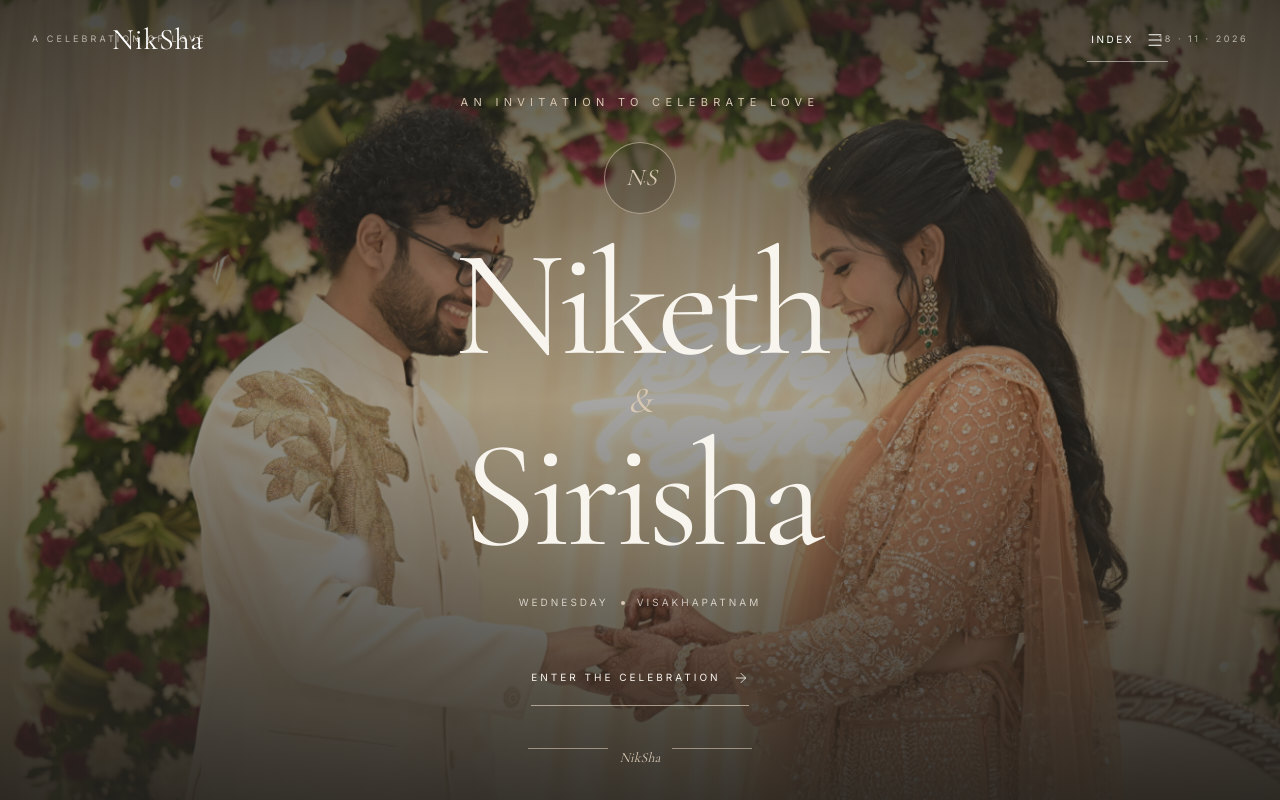
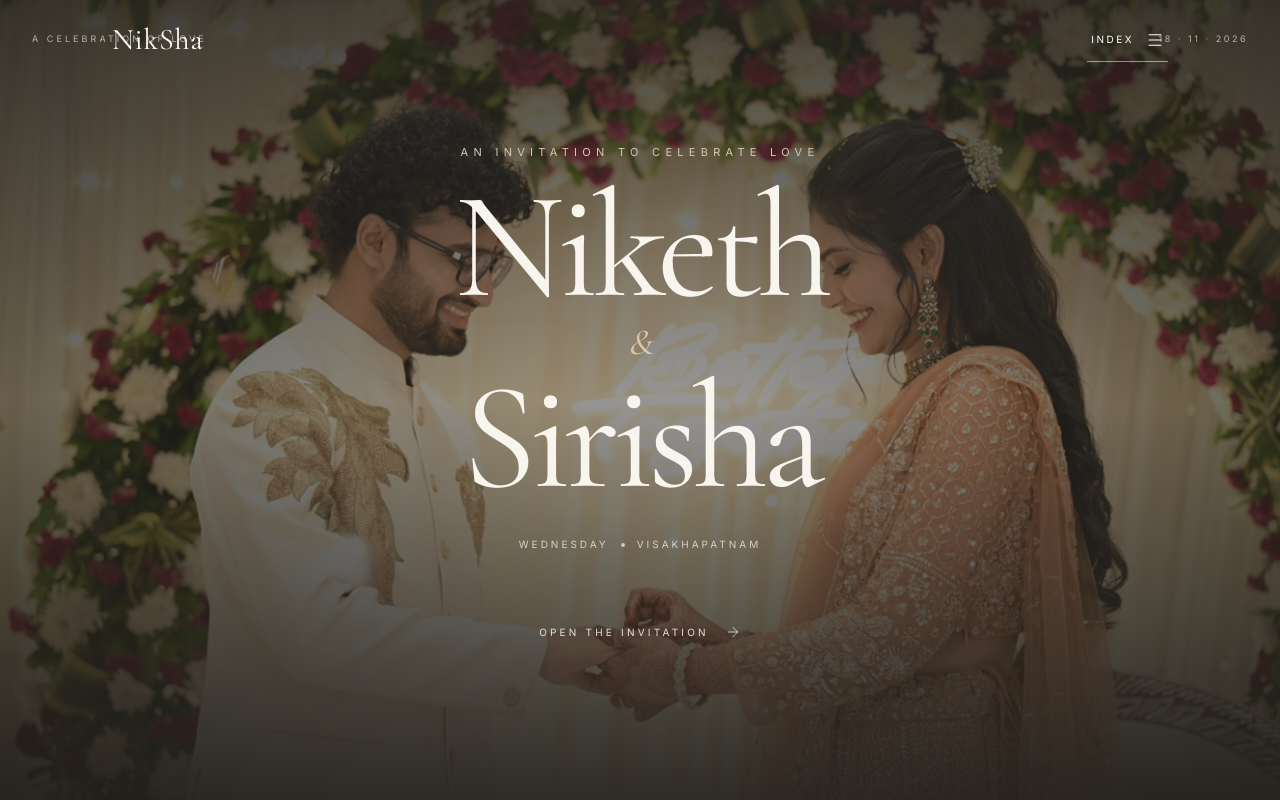
Before and after one commit to NikethVelala/NikSha, a Next.js app: page / in a window 1280 px wide. Shown: the top 800 px of the page. Built offline with nearby package versions, Linux system fonts and the light colour scheme.

Commit message:
Redesign opening as a cinematic wax-seal envelope reveal

```diff
--- a/components/Hero/Hero.tsx
+++ b/components/Hero/Hero.tsx
@@ -2,51 +2,33 @@
 
 import Image from "next/image";
 import { AnimatePresence, motion } from "framer-motion";
-import { ArrowRight, X } from "lucide-react";
-import { useEffect, useRef, useState } from "react";
+import { ArrowRight } from "lucide-react";
+import { useEffect, useState } from "react";
 import { wedding } from "@/data/wedding";
 
 export default function Hero() {
-  const [stage, setStage] = useState<"cover" | "opening">("cover");
-  const [showInvitation, setShowInvitation] = useState(false);
-  const revealTimer = useRef<number | null>(null);
+  const [stage, setStage] = useState<"cover" | "opening" | "done">("cover");
+  const [sealOpened, setSealOpened] = useState(false);
   const groom = wedding.couple.groom;
   const bride = wedding.couple.bride;
 
   useEffect(() => {
-    if (!showInvitation) return;
-    const previousOverflow = document.body.style.overflow;
-    document.body.style.overflow = "hidden";
-    return () => {
-      document.body.style.overflow = previousOverflow;
-    };
-  }, [showInvitation]);
+    if (!sealOpened) return;
 
-  useEffect(() => {
-    return () => {
-      if (revealTimer.current) window.clearTimeout(revealTimer.current);
-    };
-  }, []);
+    const timer = window.setTimeout(() => {
+      setStage("done");
+      window.setTimeout(() => {
+        document.getElementById("welcome")?.scrollIntoView({ behavior: "smooth", block: "start" });
+      }, 120);
+    }, 2850);
 
-  const enterCelebration = () => {
-    if (revealTimer.current) window.clearTimeout(revealTimer.current);
+    return () => window.clearTimeout(timer);
+  }, [sealOpened]);
+
+  const openInvitation = () => {
+    if (stage !== "cover") return;
     setStage("opening");
-    setShowInvitation(false);
-
-    // Give the opening card enough time to be read before the invitation arrives.
-    revealTimer.current = window.setTimeout(() => setShowInvitation(true), 3600);
-  };
-
-  const closeInvitation = () => {
-    if (revealTimer.current) window.clearTimeout(revealTimer.current);
-    setShowInvitation(false);
-    setStage("cover");
-  };
-
-  const enterInvitation = () => {
-    setShowInvitation(false);
-    setStage("cover");
-    window.setTimeout(() => document.getElementById("welcome")?.scrollIntoView({ behavior: "smooth" }), 80);
+    window.setTimeout(() => setSealOpened(true), 450);
   };
 
   return (
@@ -60,9 +42,9 @@ export default function Hero() {
         className="object-cover object-[center_35%] sm:object-center"
       />
 
-      <div className="absolute inset-0 bg-charcoal/35" />
-      <div className="absolute inset-0 bg-gradient-to-b from-charcoal/60 via-charcoal/10 to-charcoal/85" />
-      <div className="absolute inset-0 bg-[radial-gradient(circle_at_center,transparent_20%,rgba(20,20,18,0.34)_100%)]" />
+      <div className="absolute inset-0 bg-charcoal/40" />
+      <div className="absolute inset-0 bg-gradient-to-b from-charcoal/65 via-charcoal/15 to-charcoal/90" />
+      <div className="absolute inset-0 bg-[radial-gradient(circle_at_center,transparent_15%,rgba(20,20,18,0.42)_100%)]" />
 
       <div className="absolute left-5 top-5 z-20 text-[8px] uppercase tracking-[0.34em] text-ivory/65 sm:left-8 sm:top-8 sm:text-[9px]">
         A celebration of love
@@ -71,25 +53,14 @@ export default function Hero() {
         18 · 11 · 2026
       </div>
 
-      <motion.div
-        initial={false}
-        animate={{ opacity: showInvitation ? 0 : 1, y: showInvitation ? -20 : 0 }}
-        transition={{ duration: 0.65 }}
-        className="absolute inset-x-0 bottom-5 z-20 flex justify-center sm:bottom-8"
-      >
-        <span className="h-px w-12 bg-champagne/60 sm:w-20" />
-        <span className="mx-3 font-heading text-sm italic text-champagne">NikSha</span>
-        <span className="h-px w-12 bg-champagne/60 sm:w-20" />
-      </motion.div>
-
       <AnimatePresence mode="wait">
         {stage === "cover" && (
           <motion.div
             key="cover"
             initial={{ opacity: 0 }}
             animate={{ opacity: 1 }}
-            exit={{ opacity: 0, scale: 1.02 }}
-            transition={{ duration: 0.9 }}
+            exit={{ opacity: 0, scale: 1.03 }}
+            transition={{ duration: 0.8 }}
             className="relative z-10 flex min-h-[100svh] items-center justify-center px-6 text-center"
           >
             <div className="max-w-xl">
@@ -102,21 +73,11 @@ export default function Hero() {
                 An invitation to celebrate love
               </motion.p>
 
-              <motion.div
-                initial={{ opacity: 0, scale: 0.8 }}
-                animate={{ opacity: 1, scale: 1 }}
-                transition={{ delay: 0.45, duration: 0.9 }}
-                className="mx-auto my-7 flex h-16 w-16 items-center justify-center rounded-full border border-champagne/60 bg-charcoal/25 backdrop-blur-[2px] sm:my-8 sm:h-[4.5rem] sm:w-[4.5rem]"
-                aria-label="NikSha monogram"
-              >
-                <span className="font-heading text-xl italic tracking-[-0.12em] text-champagne sm:text-2xl">N<span className="mx-0.5 text-base not-italic">·</span>S</span>
-              </motion.div>
-
               <motion.h1
-                initial={{ opacity: 0, y: 30 }}
+                initial={{ opacity: 0, y: 28 }}
                 animate={{ opacity: 1, y: 0 }}
-                transition={{ delay: 0.6, duration: 1 }}
-                className="font-heading text-[4.5rem] leading-[0.78] tracking-[-0.045em] sm:text-8xl lg:text-[9.5rem]"
+                transition={{ delay: 0.5, duration: 1 }}
+                className="mt-7 font-heading text-[4.5rem] leading-[0.78] tracking-[-0.045em] sm:text-8xl lg:text-[9.5rem]"
               >
                 {groom}
                 <span className="my-3 block text-2xl font-normal italic tracking-normal text-champagne sm:my-4 sm:text-4xl">&amp;</span>
@@ -127,7 +88,7 @@ export default function Hero() {
                 initial={{ opacity: 0, y: 15 }}
                 animate={{ opacity: 1, y: 0 }}
                 transition={{ delay: 0.9, duration: 0.8 }}
-                className="mx-auto mt-8 flex max-w-xs items-center justify-center gap-3 text-[9px] uppercase tracking-[0.3em] text-ivory/75 sm:mt-10 sm:text-[10px]"
+                className="mx-auto mt-8 flex items-center justify-center gap-3 text-[9px] uppercase tracking-[0.3em] text-ivory/75 sm:mt-10 sm:text-[10px]"
               >
                 <span>Wednesday</span>
                 <span className="h-1 w-1 rounded-full bg-champagne" />
@@ -136,132 +97,114 @@ export default function Hero() {
 
               <motion.button
                 type="button"
-                onClick={enterCelebration}
-                initial={{ opacity: 0, y: 18 }}
+                onClick={openInvitation}
+                initial={{ opacity: 0, y: 15 }}
                 animate={{ opacity: 1, y: 0 }}
                 transition={{ delay: 1.15, duration: 0.8 }}
-                className="group mt-10 inline-flex min-h-12 items-center gap-3 border-b border-champagne/70 pb-2 text-[9px] uppercase tracking-[0.3em] text-ivory transition-colors hover:border-champagne hover:text-champagne sm:mt-12 sm:text-[10px]"
+                className="group mt-12 inline-flex min-h-12 items-center gap-4 border-0 bg-transparent px-2 py-3 text-[9px] uppercase tracking-[0.32em] text-ivory/90 outline-none transition-colors focus-visible:text-champagne sm:mt-14 sm:text-[10px]"
               >
-                Enter the celebration
-                <ArrowRight className="h-4 w-4 transition-transform duration-300 group-hover:translate-x-1" strokeWidth={1.2} />
+                <span>Open the invitation</span>
+                <ArrowRight className="h-4 w-4 transition-transform duration-500 group-hover:translate-x-1.5" strokeWidth={1.2} />
               </motion.button>
             </div>
           </motion.div>
         )}
 
-        {stage === "opening" && !showInvitation && (
+        {stage === "opening" && (
           <motion.div
             key="opening"
-            initial={{ opacity: 0, scale: 0.98 }}
-            animate={{ opacity: 1, scale: 1 }}
-            exit={{ opacity: 0, scale: 1.02 }}
-            transition={{ duration: 1.1, ease: "easeOut" }}
-            className="relative z-10 flex min-h-[100svh] items-center justify-center px-6 text-center"
+            initial={{ opacity: 0 }}
+            animate={{ opacity: 1 }}
+            exit={{ opacity: 0 }}
+            transition={{ duration: 0.7 }}
+            className="fixed inset-0 z-30 flex min-h-[100svh] items-center justify-center overflow-hidden bg-[#25231f]/95 px-5"
           >
-            <div className="relative w-[min(88vw,390px)] bg-paper px-7 py-12 text-charcoal shadow-2xl sm:px-12 sm:py-14">
+            <div className="absolute inset-0 bg-[radial-gradient(circle_at_center,rgba(187,157,126,0.12),transparent_55%)]" />
+
             <motion.div
-                initial={{ scaleX: 0 }}
-                animate={{ scaleX: 1 }}
-                transition={{ duration: 1.1, delay: 0.35 }}
-                className="absolute left-8 right-8 top-7 h-px origin-center bg-champagne/80 sm:left-12 sm:right-12"
-              />
-
+              initial={{ opacity: 0, y: 24, scale: 0.94 }}
+              animate={{ opacity: 1, y: 0, scale: 1 }}
+              transition={{ duration: 0.9, ease: [0.22, 1, 0.36, 1] }}
+              className="relative w-[min(88vw,390px)]"
+            >
+              <div className="mb-7 text-center">
                 <motion.p
                   initial={{ opacity: 0, y: 8 }}
                   animate={{ opacity: 1, y: 0 }}
-                transition={{ delay: 0.75, duration: 0.8 }}
-                className="text-[9px] uppercase tracking-[0.42em] text-rose sm:text-[10px]"
+                  transition={{ delay: 0.35, duration: 0.7 }}
+                  className="text-[9px] uppercase tracking-[0.42em] text-champagne/80"
                 >
-                With our families
+                  A little something for you
                 </motion.p>
-
-              <motion.div
-                initial={{ opacity: 0 }}
-                animate={{ opacity: 1 }}
-                transition={{ delay: 1.15, duration: 0.8 }}
-                className="mx-auto my-6 h-px w-14 bg-champagne"
-              />
-
-              <motion.p
-                initial={{ opacity: 0, y: 10 }}
-                animate={{ opacity: 1, y: 0 }}
-                transition={{ delay: 1.45, duration: 1 }}
-                className="font-heading text-[2rem] leading-[1.15] sm:text-[2.7rem]"
-              >
-                Two lives.<br />One beautiful beginning.
-              </motion.p>
-
                 <motion.p
                   initial={{ opacity: 0 }}
                   animate={{ opacity: 1 }}
-                transition={{ delay: 2.15, duration: 1 }}
-                className="mt-7 font-heading text-2xl italic text-rose sm:text-3xl"
+                  transition={{ delay: 0.7, duration: 0.7 }}
+                  className="mt-3 font-heading text-2xl italic text-ivory/90 sm:text-3xl"
                 >
-                {groom} &amp; {bride}
+                  Niketh &amp; Sirisha
                 </motion.p>
+              </div>
 
-              <motion.p
-                initial={{ opacity: 0 }}
-                animate={{ opacity: 1 }}
-                transition={{ delay: 2.65, duration: 1 }}
-                className="mt-3 text-[8px] uppercase tracking-[0.28em] text-muted sm:text-[9px]"
+              <div className="relative mx-auto h-[220px] w-full max-w-[350px] [perspective:1000px] sm:h-[250px] sm:max-w-[390px]">
+                <motion.div
+                  className="absolute inset-x-0 bottom-0 h-[88%] rounded-[2px] bg-[#eee7dc] shadow-[0_30px_70px_rgba(0,0,0,0.38)]"
+                  initial={{ y: 0 }}
+                  animate={{ y: sealOpened ? 105 : 0 }}
+                  transition={{ delay: 1.55, duration: 0.9, ease: [0.22, 1, 0.36, 1] }}
                 >
-                18 November 2026 · Visakhapatnam
-              </motion.p>
+                  <div className="absolute inset-[9px] border border-[#b9a98f]/45" />
+                  <div className="absolute inset-x-0 bottom-0 h-[58%] bg-gradient-to-t from-[#e2d8c8]/75 to-transparent" />
+                </motion.div>
 
                 <motion.div
-                initial={{ scale: 0, rotate: -18 }}
-                animate={{ scale: 1, rotate: -8 }}
-                transition={{ delay: 1.9, duration: 0.7, type: "spring" }}
-                className="absolute -right-4 -top-4 flex h-12 w-12 items-center justify-center rounded-full border border-champagne/80 bg-rose text-ivory shadow-lg sm:-right-5 sm:-top-5 sm:h-14 sm:w-14"
-                aria-label="NikSha monogram"
+                  className="absolute left-0 top-[12%] h-[55%] w-full origin-top bg-[#f5eee4] [clip-path:polygon(0_0,100%_0,50%_100%)]"
+                  initial={{ rotateX: 0, zIndex: 4 }}
+                  animate={{ rotateX: sealOpened ? -178 : 0, zIndex: sealOpened ? 1 : 4 }}
+                  transition={{ delay: 0.95, duration: 1.05, ease: [0.22, 1, 0.36, 1] }}
+                  style={{ transformStyle: "preserve-3d" }}
+                />
+
+                <motion.div
+                  className="absolute left-1/2 top-1/2 z-10 flex h-16 w-16 -translate-x-1/2 -translate-y-1/2 items-center justify-center rounded-full bg-[#9b4d4d] shadow-[0_8px_20px_rgba(0,0,0,0.25)] sm:h-[72px] sm:w-[72px]"
+                  initial={{ scale: 1, rotate: -5, opacity: 1 }}
+                  animate={{
+                    scale: sealOpened ? 1.55 : 1,
+                    rotate: sealOpened ? 18 : -5,
+                    opacity: sealOpened ? 0 : 1,
+                  }}
+                  transition={{ duration: 0.55, ease: "easeInOut" }}
                 >
-                <span className="font-heading text-base italic tracking-[-0.12em]">N<span className="mx-0.5 text-[10px] not-italic">·</span>S</span>
+                  <span className="absolute inset-[5px] rounded-full border border-champagne/60" />
+                  <span className="font-heading text-[18px] italic text-[#f4e8d8] sm:text-xl">N · S</span>
+                </motion.div>
+
+                <motion.div
+                  initial={{ opacity: 0, y: 10 }}
+                  animate={{ opacity: sealOpened ? 0 : 1, y: sealOpened ? 10 : 0 }}
+                  transition={{ duration: 0.35 }}
+                  className="absolute -bottom-10 inset-x-0 text-center text-[8px] uppercase tracking-[0.34em] text-ivory/55"
+                >
+                  Opening your invitation
                 </motion.div>
               </div>
+
+              <motion.div
+                initial={{ opacity: 0, y: 12 }}
+                animate={{ opacity: sealOpened ? 1 : 0, y: sealOpened ? 0 : 12 }}
+                transition={{ delay: 1.85, duration: 0.6 }}
+                className="mt-16 text-center"
+              >
+                <p className="text-[9px] uppercase tracking-[0.34em] text-champagne">The invitation awaits</p>
+              </motion.div>
+            </motion.div>
           </motion.div>
         )}
       </AnimatePresence>
 
-      <AnimatePresence>
-        {showInvitation && (
-          <motion.div
-            initial={{ opacity: 0 }}
-            animate={{ opacity: 1 }}
-            exit={{ opacity: 0 }}
-            className="fixed inset-0 z-[100] flex items-center justify-center overflow-y-auto bg-charcoal/95 px-4 py-6 backdrop-blur-sm sm:px-6 sm:py-10"
-          >
-            <motion.div
-              initial={{ opacity: 0, y: 30, scale: 0.97 }}
-              animate={{ opacity: 1, y: 0, scale: 1 }}
-              transition={{ duration: 0.8, ease: "easeOut" }}
-              className="relative my-auto w-full max-w-lg border border-champagne/40 bg-paper px-6 py-11 text-center text-charcoal shadow-2xl sm:px-12 sm:py-16"
-            >
-              <button
-                type="button"
-                onClick={closeInvitation}
-                className="absolute right-3 top-3 inline-flex h-11 w-11 items-center justify-center text-muted transition-colors hover:text-charcoal sm:right-5 sm:top-5"
-                aria-label="Close invitation"
-              >
-                <X className="h-5 w-5" strokeWidth={1.3} />
-              </button>
-              <p className="text-[9px] uppercase tracking-[0.42em] text-rose sm:text-[10px]">With our families</p>
-              <div className="mx-auto mt-5 h-px w-14 bg-champagne" />
-              <p className="mt-7 font-heading text-[1.8rem] leading-relaxed sm:mt-8 sm:text-4xl">We invite you to celebrate the beginning of our forever.</p>
-              <p className="mt-7 font-heading text-4xl sm:mt-8 sm:text-5xl">{groom} <span className="text-rose">&amp;</span> {bride}</p>
-              <p className="mt-4 text-[10px] uppercase tracking-[0.24em] text-muted sm:mt-5 sm:text-xs">18 November 2026 · Visakhapatnam</p>
-              <button
-                type="button"
-                onClick={enterInvitation}
-                className="group mt-9 inline-flex min-h-12 items-center gap-3 border-b border-charcoal/30 pb-2 text-[9px] uppercase tracking-[0.24em] text-charcoal transition-colors hover:border-rose hover:text-rose sm:mt-10 sm:text-[10px]"
-              >
-                Enter the invitation
-                <ArrowRight className="h-4 w-4 transition-transform duration-300 group-hover:translate-x-1" strokeWidth={1.4} />
-              </button>
-            </motion.div>
-          </motion.div>
+      {stage === "done" && (
+        <div className="pointer-events-none absolute inset-0 z-0" aria-hidden="true" />
       )}
-      </AnimatePresence>
     </section>
   );
 }
```
Lines whose indentation alone changed are shown as unchanged.
